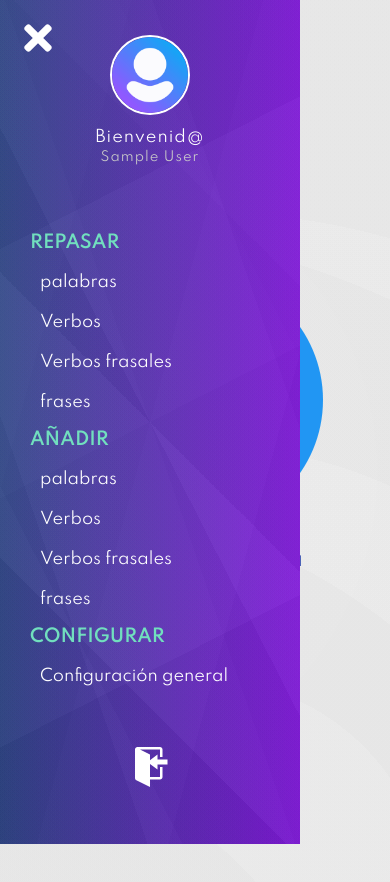
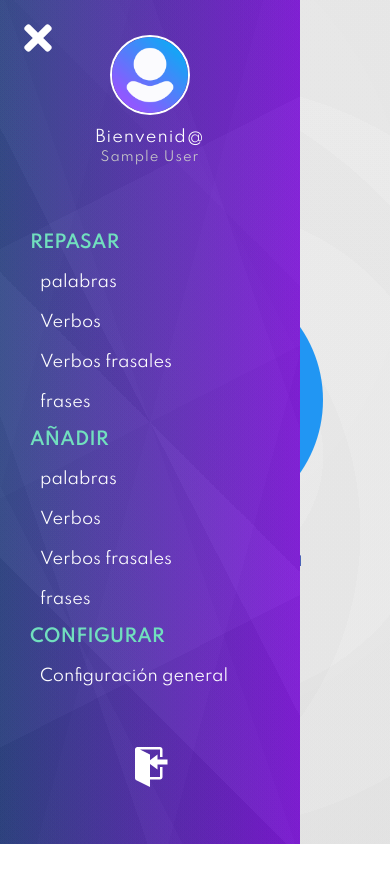
Before and after one commit to manuelarg654/brush-app, a React (Create React App) app: page /words in a window 390 px wide. Shown: the top 882 px of the page. After the commit the page ends 844 px from the top, so only its background shows below. Built offline with nearby package versions, Linux system fonts and the light colour scheme; no server answers; the database is empty; sample sign-in values are in the browser's storage; a web font is replaced by a local one.

Commit message:
css-modified

```diff
--- a/src/styles/index.scss
+++ b/src/styles/index.scss
@@ -721,7 +721,7 @@
 
   .dashboard{
 
-    height: 200vh;
+
 
     .container-table{
 
@@ -810,7 +810,7 @@
 .dashboard{
 
 
-  height: 200vh;
+
 
   .navbar{
 
```
